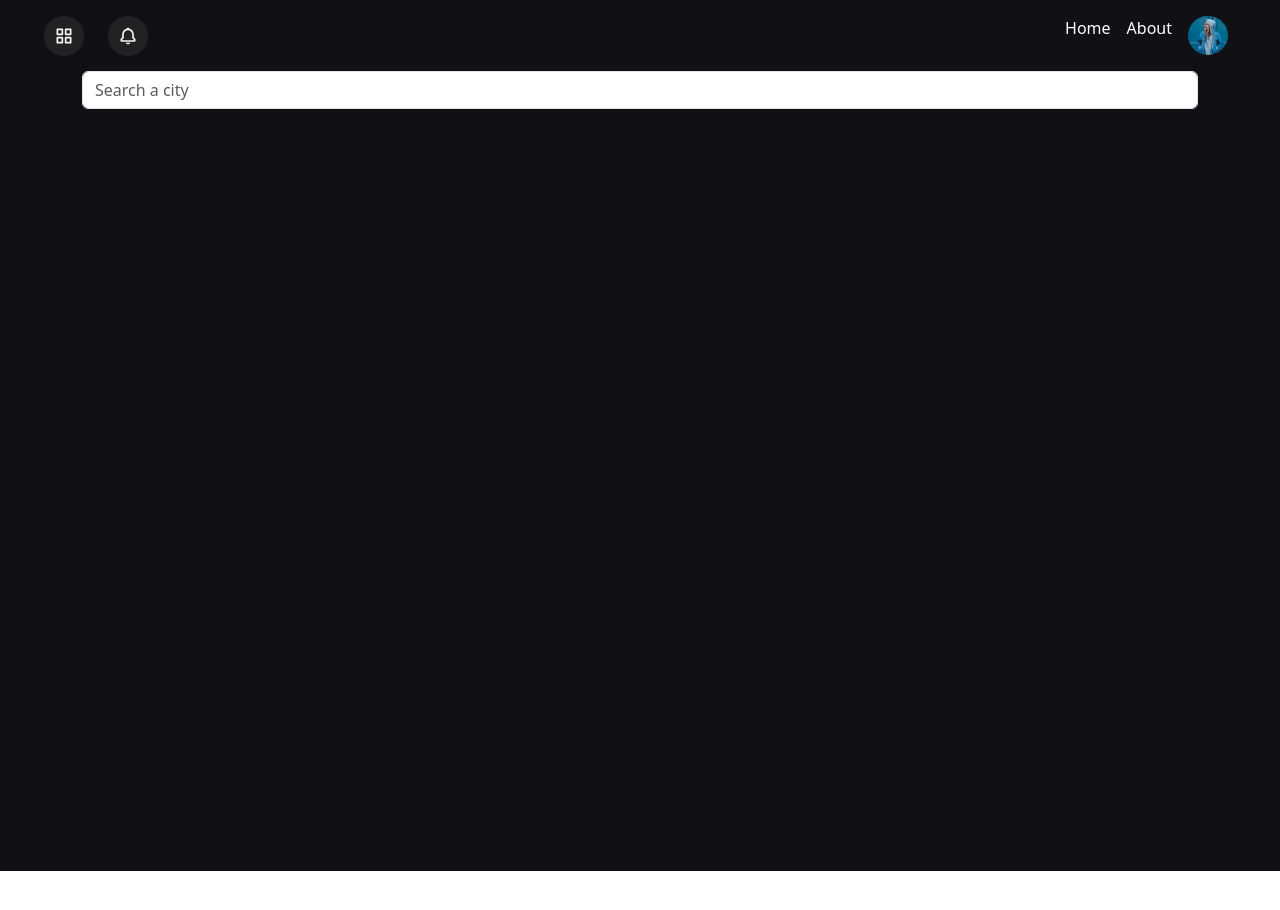
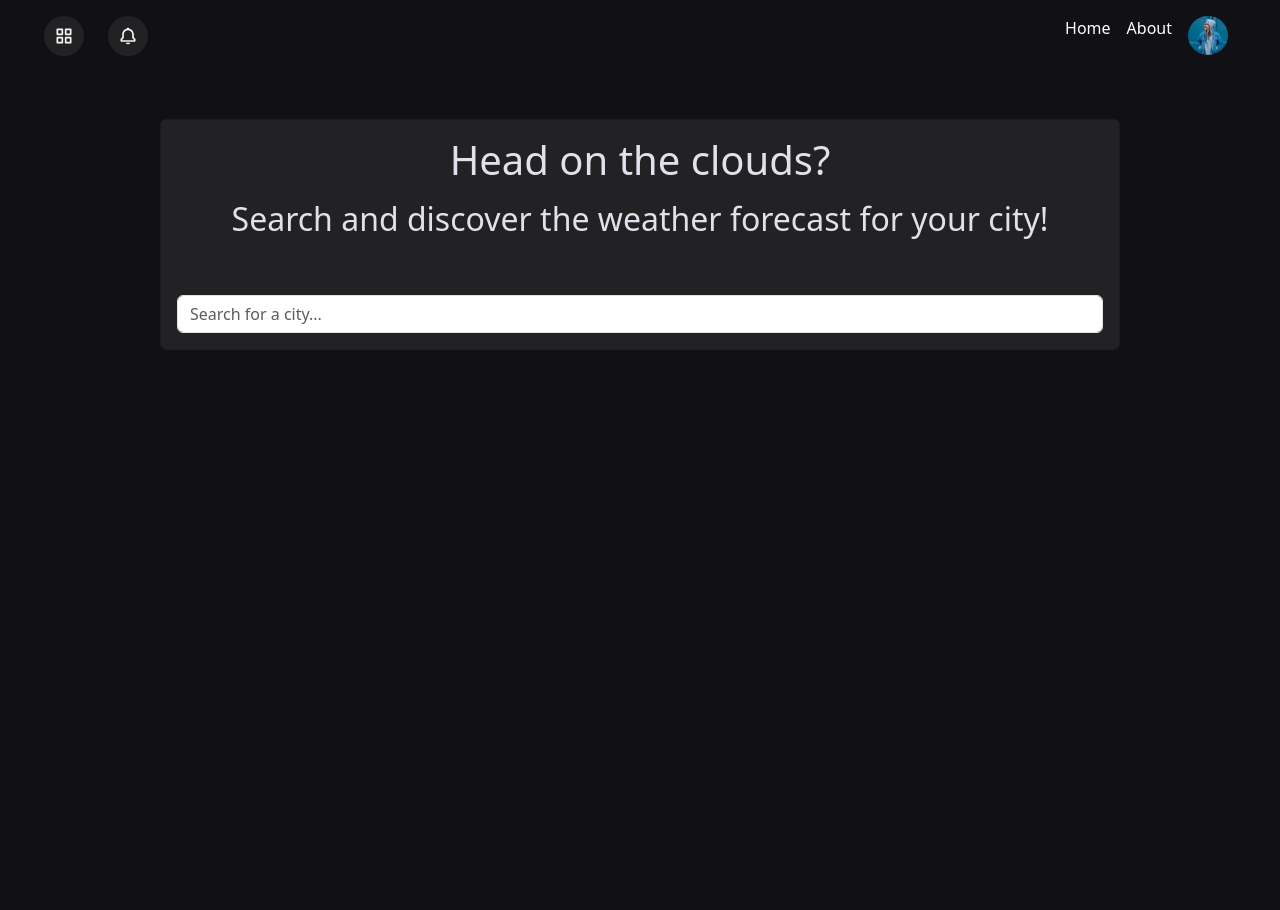
Before and after one commit to VascoPanigi/u3-w2-d5, a React (Create React App) app: page / in a window 1280 px wide. Shown: the top 910 px of the page. Before the commit the page ends 871 px from the top, so only its background shows below. Built offline with nearby package versions, Linux system fonts and the light colour scheme.

Commit message:
adds style

```diff
--- a/src/App.css
+++ b/src/App.css
@@ -81,3 +81,12 @@ main {
 .main-div {
   margin-inline: 3rem;
 }
+
+.left-side-results-container {
+  border-right: 1px solid #4d4d52;
+}
+
+.next-day-card-line {
+  border-bottom: 1px solid #4d4d52;
+  width: 90%;
+}
--- a/src/components/NextDaysCard.jsx
+++ b/src/components/NextDaysCard.jsx
@@ -22,7 +22,10 @@ const NextDaysCard = ({ nextDaysForecast, selectedCard, setSelectedCard }) => {
     >
       <Card onClick={handleCardClick}>
         <Card.Body className="d-flex flex-column align-items-center">
-          <Card.Title>{getDayOfWeek(nextDaysForecast.dt)}</Card.Title>
+          <div className="next-day-card-title">
+            <Card.Title>{getDayOfWeek(nextDaysForecast.dt)}</Card.Title>
+          </div>
+          <div className="next-day-card-line"></div>
           <Card.Img
             src={`https://openweathermap.org/img/wn/${nextDaysForecast.weather[0].icon}@4x.png`}
             alt="temperature icon"
--- a/src/components/ResultPage.jsx
+++ b/src/components/ResultPage.jsx
@@ -97,10 +97,10 @@ const ResultPage = () => {
   return (
     <div className="main-div">
       <Row className="mt-5">
-        <Col xs={12} lg={4}>
+        <Col xs={12} lg={3} className="left-side-results-container">
           {todaysForecast && <TodaysWeatherCard todaysForecast={todaysForecast} />}
         </Col>
-        <Col xs={12} lg={8}>
+        <Col xs={12} lg={9}>
           <Row>
             {nextDaysForecast &&
               nextDaysForecast.list
--- a/src/components/SearchPage.jsx
+++ b/src/components/SearchPage.jsx
@@ -1,5 +1,5 @@
 import { useEffect, useState } from "react";
-import { Form, FormControl, Container } from "react-bootstrap";
+import { Form, FormControl, Container, Card } from "react-bootstrap";
 import { useLocation, useNavigate } from "react-router-dom";
 
 const SearchPage = () => {
@@ -19,16 +19,32 @@ const SearchPage = () => {
     <>
       {/* searchbar for SearchPage */}
       {isSearchPage && (
-        <Container>
+        <Card style={{ maxWidth: "60rem" }} className="mx-auto mt-5">
+          <Card.Body>
+            <div className="d-flex flex-column align-items-center">
+              <Card.Title>
+                <h1>Head on the clouds?</h1>
+              </Card.Title>
+              <Card.Text className="mb-5">
+                <h2>Search and discover the weather forecast for your city!</h2>
+              </Card.Text>
+            </div>
+
             <Form onSubmit={handleSubmit}>
               <FormControl
                 type="text"
-              placeholder="Search a city"
+                placeholder="Search for a city..."
                 onChange={(e) => setSearchValue(e.target.value)}
                 value={searchValue}
               />
             </Form>
-        </Container>
+          </Card.Body>
+        </Card>
+        // <Container>
+        //
+        //
+        //
+        // </Container>
       )}
 
       {/* searchbar for Navbar */}
```
Lines whose indentation alone changed are shown as unchanged.
